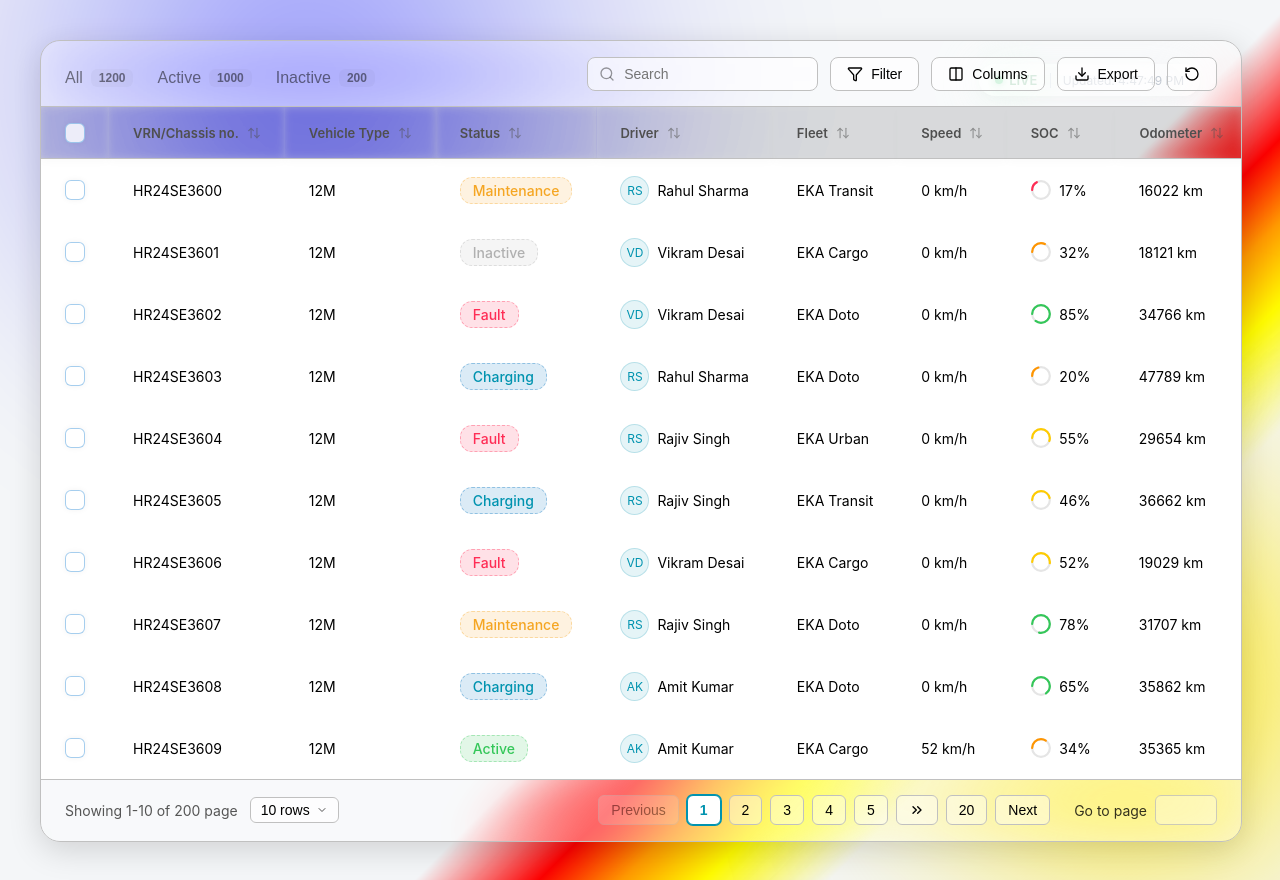
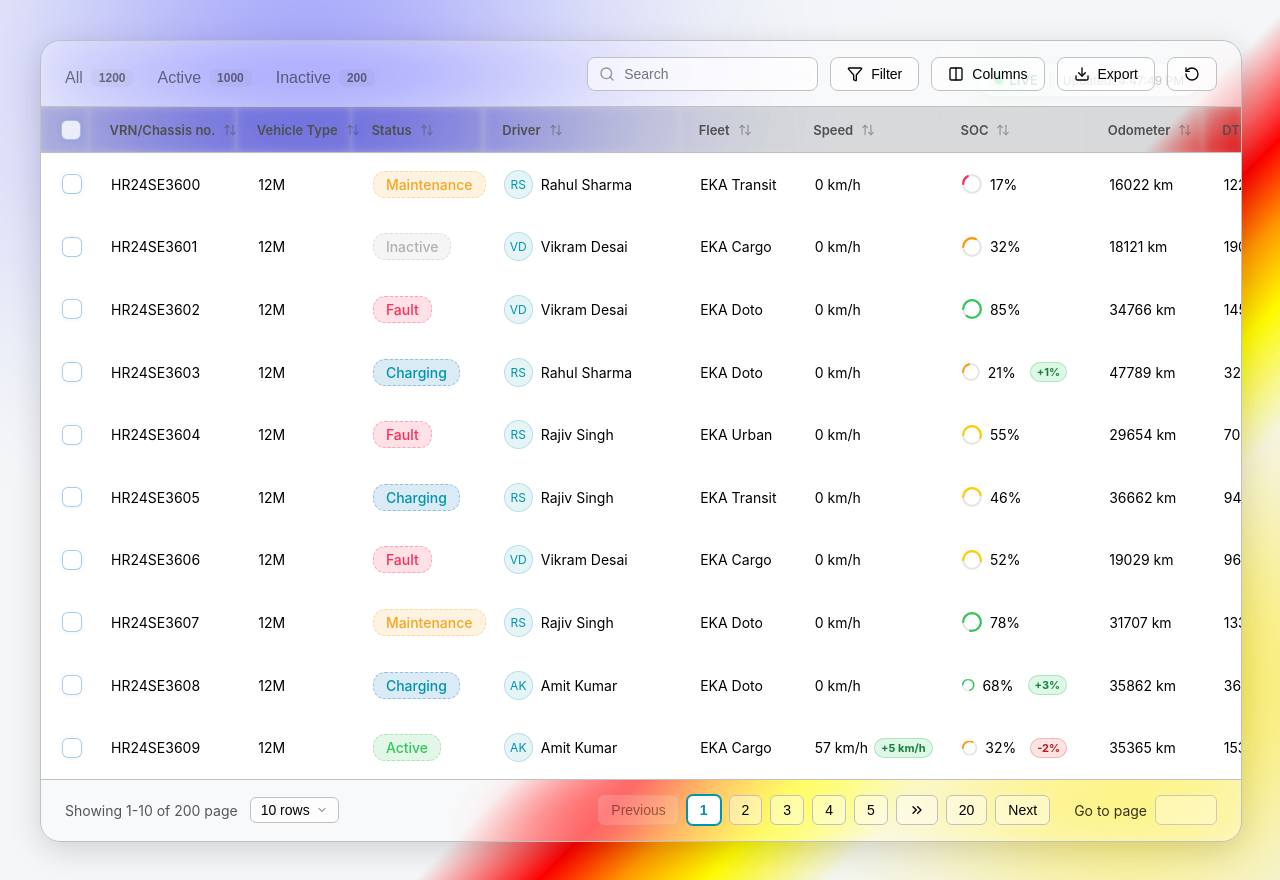
Before and after one commit to Praveen343577/Reusable-Table-Component, a React (Vite) app: page / in a window 1280 px wide. Built offline with nearby package versions, Linux system fonts and the light colour scheme; the HTML template or start-up script is replaced by a standard one.

Commit message:
feat: implement reusable data table component with live WebSocket updates and delta indicators

```diff
--- a/src/App.jsx
+++ b/src/App.jsx
@@ -9,20 +9,16 @@ function App() {
   const { liveData, prevData, isConnected, lastUpdate } = useWebSocket();
 
   const tableColumns = [
-    { key: 'vrn', header: 'VRN/Chassis no.' },
-    { key: 'type', header: 'Vehicle Type' },
-    {
-      key: 'status',
-      header: 'Status',
+    { key: 'vrn', header: 'VRN/Chassis no.', width: '9rem' },
+    { key: 'type', header: 'Vehicle Type', width: '7rem' },
+    { key: 'status', header: 'Status', width: '8rem',
       render: (row) => (
         <span className={`status-chip status-${row.status.toLowerCase()}`}>
           {row.status}
         </span>
       )
     },
-    {
-      key: 'driver',
-      header: 'Driver',
+    { key: 'driver', header: 'Driver', width: '12rem',
       render: (row) => {
         const initials = row.driver.split(' ').map(n => n[0]).join('').substring(0, 2).toUpperCase();
         return (
@@ -47,10 +43,8 @@ function App() {
         );
       }
     },
-    { key: 'fleet', header: 'Fleet' },
-    {
-      key: 'speed',
-      header: 'Speed',
+    { key: 'fleet', header: 'Fleet', width: '7rem' },
+    { key: 'speed', header: 'Speed', width: '9rem',
       render: (row, prevRow) => {
         const delta = getDelta(row.speed, prevRow?.speed);
         return (
@@ -61,9 +55,7 @@ function App() {
         );
       }
     },
-    {
-      key: 'soc',
-      header: 'SOC',
+    { key: 'soc', header: 'SOC', width: '9rem',
       render: (row, prevRow) => {
         const val = parseInt(row.soc, 10);
         let color = '#34c759'; // Green
@@ -95,11 +87,9 @@ function App() {
         );
       }
     },
-    { key: 'odometer', header: 'Odometer' },
-    { key: 'dte', header: 'DTE' },
-    {
-      key: 'temperature',
-      header: 'Temperature',
+    { key: 'odometer', header: 'Odometer', width: '7rem' },
+    { key: 'dte', header: 'DTE', width: '6rem' },
+    { key: 'temperature', header: 'Temperature', width: '11rem',
       render: (row, prevRow) => {
         const delta = getDelta(row.temperature, prevRow?.temperature);
         return (
--- a/src/Components/Table/Body/Body.jsx
+++ b/src/Components/Table/Body/Body.jsx
@@ -1,5 +1,3 @@
-import { useEffect, useState } from 'react';
-
 const BodyRow = ({ row, visibleCols, selectedIds, onToggleSelectRow, prevRow }) => {
   return (
     <tr>
--- a/src/Components/Table/Table.css
+++ b/src/Components/Table/Table.css
@@ -38,10 +38,12 @@
 
 .ct-table {
   width: 100%;
+  min-width: 90rem;
   height: 100%;
   border-collapse: separate;
   border-spacing: 0;
   text-align: left;
+  table-layout: fixed;
 }
 
 .ct-table th {
@@ -50,20 +52,21 @@
   background: rgba(107, 107, 107, 0.2);
   backdrop-filter: blur(5px) saturate(150%);
   -webkit-backdrop-filter: blur(5px) saturate(150%);
-  padding: 16px 24px;
+  padding: 1em 1.5em;
   font-size: 13px;
   font-weight: 600;
   color: var(--text-muted);
   z-index: 5;
   white-space: nowrap;
   border-bottom: none;
+  box-sizing: border-box;
   box-shadow:
     inset 0 -1px 0 var(--border-color),
     0 4px 8px rgba(0, 0, 0, 0.02);
 }
 
 .ct-table td {
-  padding: 8px 24px;
+  padding: 0.5em 1.5em;
   font-size: 14px;
   font-weight: 400;
   color: var(--text-main);
--- a/src/hooks/useWebSocket.js
+++ b/src/hooks/useWebSocket.js
@@ -23,7 +23,7 @@ export const useWebSocket = () => {
         prevDataRef.current = currentData;
 
         // Pick random rows to update (e.g., 5% of active fleet)
-        const updateCount = Math.floor(currentData.length * 0.05);
+        const updateCount = Math.floor(currentData.length * 0.7);
         const indicesToUpdate = new Set();
         while (indicesToUpdate.size < updateCount) {
           indicesToUpdate.add(Math.floor(Math.random() * currentData.length));
```
